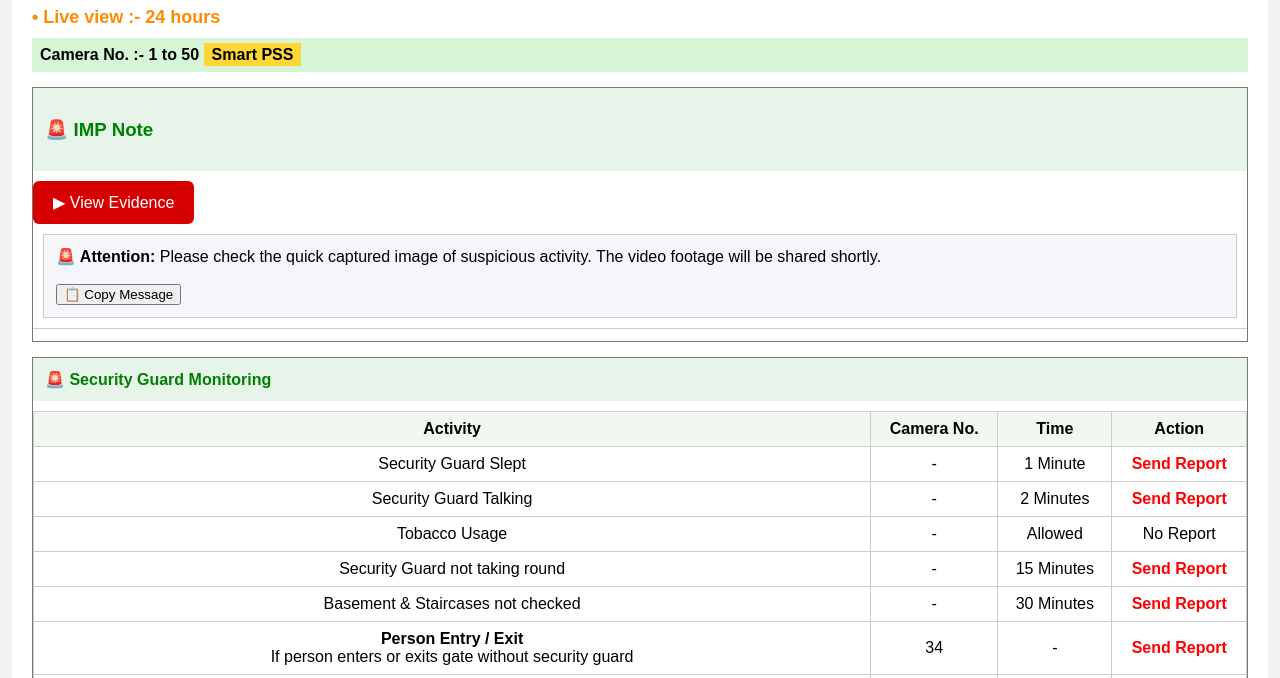
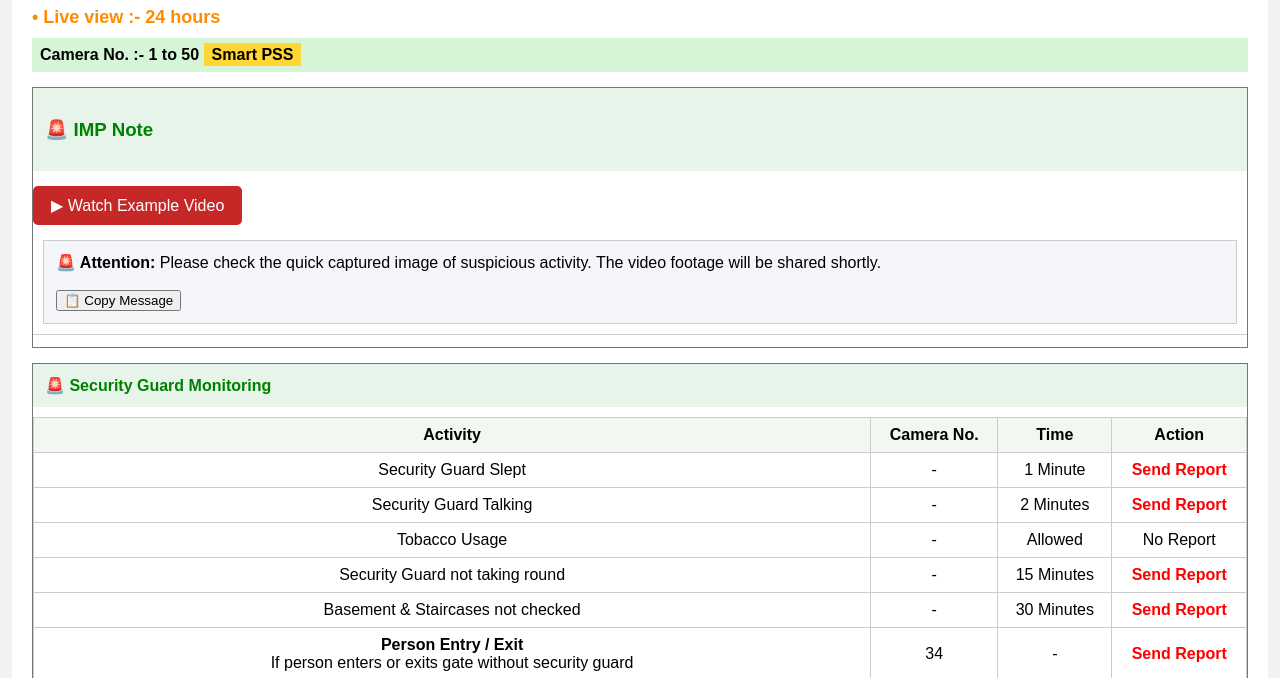
Before and after one commit to iSurveillanz/Nayanta-University, a plain HTML site: page index.html in a window 1280 px wide. Shown: the part 88-766 px from the top of the page. Drawn offline with Linux system fonts and the light colour scheme.

Commit message:
Update index.html

```diff
--- a/index.html
+++ b/index.html
@@ -186,18 +186,17 @@ Camera No. :- 1 to 50
 </div>
 
 
-<button onclick="openVideo()" style="
-padding:12px 20px;
-background:#d60000;
-color:white;
-border:none;
-border-radius:6px;
-cursor:pointer;
-font-size:16px;
-margin-top:10px;
-">
-▶ View Evidence
+<div style="margin:15px 0;">
+
+<a href="https://workdrive.zohoexternal.in/file/er25u6f163f3f9a2c42a7b4f1df09bedc925a" target="_blank">
+
+<button style="background:#c62828;color:white;padding:10px 18px;border:none;border-radius:5px;font-size:16px;cursor:pointer;">
+▶ Watch Example Video
 </button>
+
+</a>
+
+</div>
 
 
 <div style="background:#f4f6f9; padding:12px; border:1px solid #ccc; margin:10px;">
```
